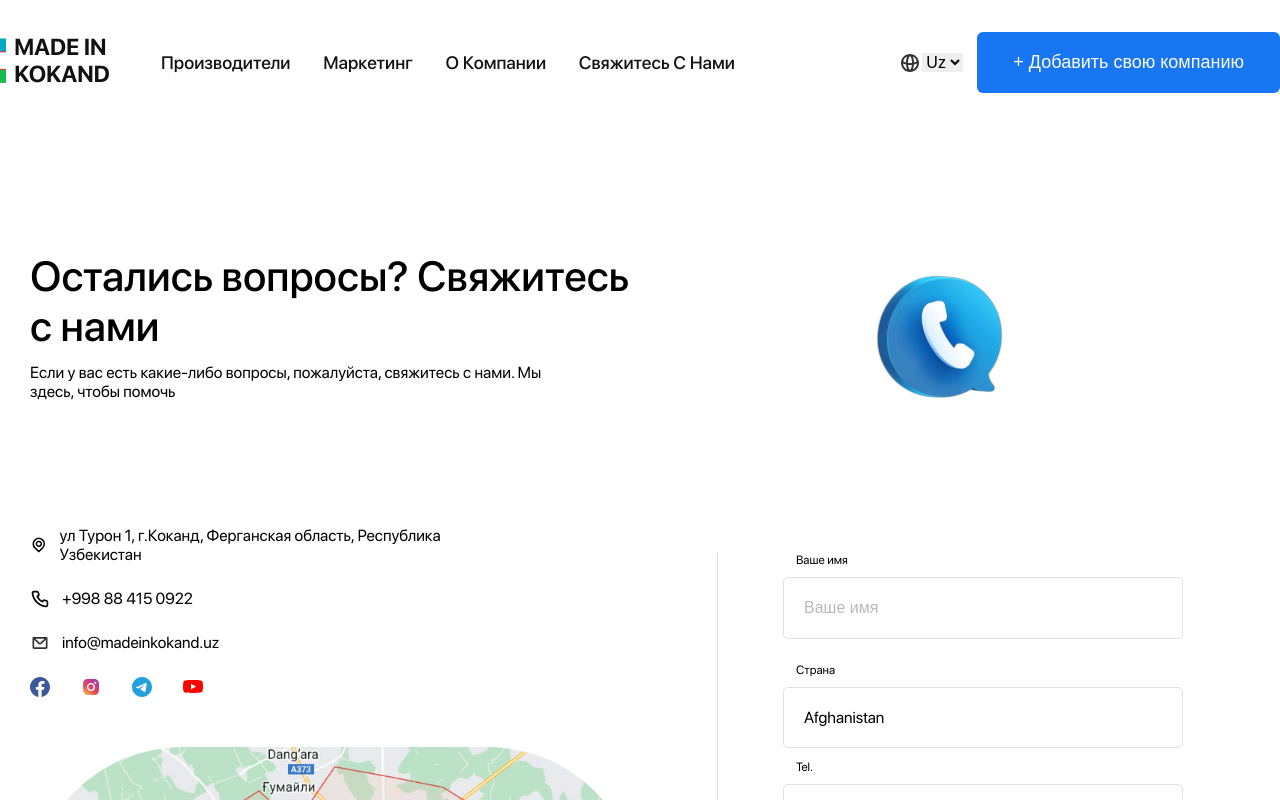
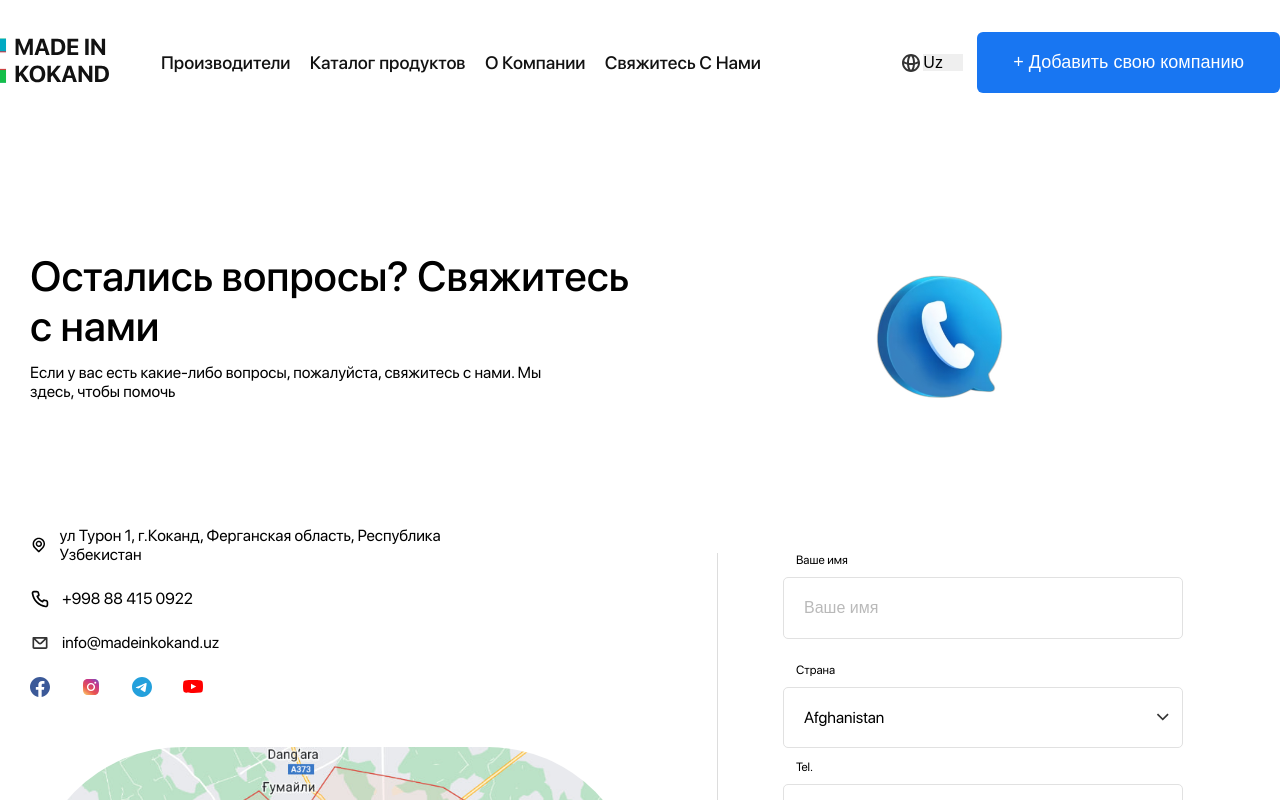
Before and after one commit to rakhimovsh/b2b, a React (Vite) app: page /contact-us in a window 1280 px wide. Shown: the top 800 px of the page. Built offline with nearby package versions, Linux system fonts and the light colour scheme; no server answers.

Commit message:
fix select for ios

```diff
--- a/src/components/CountrySelect/index.jsx
+++ b/src/components/CountrySelect/index.jsx
@@ -1,9 +1,10 @@
 import React from 'react'
 import styles from './styles.module.css'
+import {ReactComponent as IconDown} from '@assets/svg/chevron-down.svg'
 
 const CountrySelect = ({ name }) => {
   return (
-    <div>
+    <div className={styles.countrySelect_box}>
       <select id='country' name={name} className={styles.countrySelect}>
         <option value='Afghanistan'>Afghanistan</option>
         <option value='Åland Islands'>Åland Islands</option>
@@ -260,6 +261,7 @@
         <option value='Zambia'>Zambia</option>
         <option value='Zimbabwe'>Zimbabwe</option>
       </select>
+      <IconDown className={styles.selectIcon} />
     </div>
   );
 };
--- a/src/components/CountrySelect/styles.module.css
+++ b/src/components/CountrySelect/styles.module.css
@@ -23,3 +23,12 @@
       width: 290px;
     }
   }
+.countrySelect_box {
+  position: relative;
+
+}
+.selectIcon {
+  position: absolute;
+  top: 20px;
+  right: 10px;
+}
--- a/src/components/SearchProduct/index.jsx
+++ b/src/components/SearchProduct/index.jsx
@@ -5,6 +5,7 @@
 import BoxImage from '@assets/images/box-image.png';
 import { getAllCategories } from '@/redux/actions/category.js';
 import { getAllSubcategories } from '@/redux/actions/subcategory.js';
+import {ReactComponent as IconDown} from '@assets/svg/chevron-down.svg'
 
 const SearchProduct = () => {
   const dispatch = useDispatch();
@@ -43,6 +44,7 @@
               </option>
             ))}
           </select>
+          <IconDown className={styles.selectIcon}/>
         </div>
         <div className={styles.selectCategory_box}>
           <select disabled={!filteredSubcategories.length} className={styles.selectCategory} name='selectCategory' id=''>
@@ -55,6 +57,7 @@
               ))
             }
           </select>
+          <IconDown className={styles.selectIcon}/>
         </div>
         <input
           type='text'
--- a/src/components/SearchProduct/styles.module.css
+++ b/src/components/SearchProduct/styles.module.css
@@ -74,13 +74,22 @@
     font-weight: 500;
     line-height: normal;
 }
+.selectCategory option {
+    padding: 20px;
+}
 .selectCategory_box {
+    position: relative;
     border-radius: 6px;
     border: 1px solid #DDD;
     background: #FFF;
     padding-right: 22px;
     width: 446px;
     margin-bottom: 8px;
+}
+.selectIcon {
+    position: absolute;
+    right: 10px;
+    top: 22px;
 }
 @media screen and (max-width: 820px) {
     .productSearchCard {
--- a/src/layouts/mainLayout/components/Header/styles.module.css
+++ b/src/layouts/mainLayout/components/Header/styles.module.css
@@ -43,8 +43,20 @@
 .languageChange_select {
   font-size: 16px;
   margin-right: 14px;
+  width: 40px;
+  /* height: 50px; */
+  -webkit-appearance: none;
+  -moz-appearance: none;
+  appearance: none;
 }
-
+.languageChange_select:active, :focus {
+  outline: none;
+  box-shadow: none;
+}
+.languageChange_select option {
+  font: 16px Cursive;
+  height: 50px
+}
 .headerFisrtButton {
   background: #f5f5f5;
   padding: 20px 36px;
@@ -52,6 +64,7 @@
   font-weight: 500;
   font-size: 18px;
   margin: 0 16px 0 26px;
+
 }
 
 .headerFisrtButton:hover {
--- a/src/layouts/mainLayout/components/Navbar/index.jsx
+++ b/src/layouts/mainLayout/components/Navbar/index.jsx
@@ -5,7 +5,7 @@
   return (
     <div className={styles.navbar}>
       <Link to='/company'>Производители</Link>
-      <Link to='/product'>Маркетинг</Link>
+      <Link to='/product'>Каталог продуктов</Link>
       <Link to='/about'>О Компании</Link>
       <Link to='/contact-us'>Свяжитесь С Нами</Link>
     </div>
--- a/src/layouts/mainLayout/components/Navbar/styles.module.css
+++ b/src/layouts/mainLayout/components/Navbar/styles.module.css
@@ -1,5 +1,5 @@
 .navbar {
-  width: 574px;
+  width: 600px;
   display: flex;
   justify-content: space-between;
   /* margin-left: 130px; */
```
Also changed, not shown: src/layouts/mainLayout/components/Header/index.jsx (line endings or trailing spaces).
